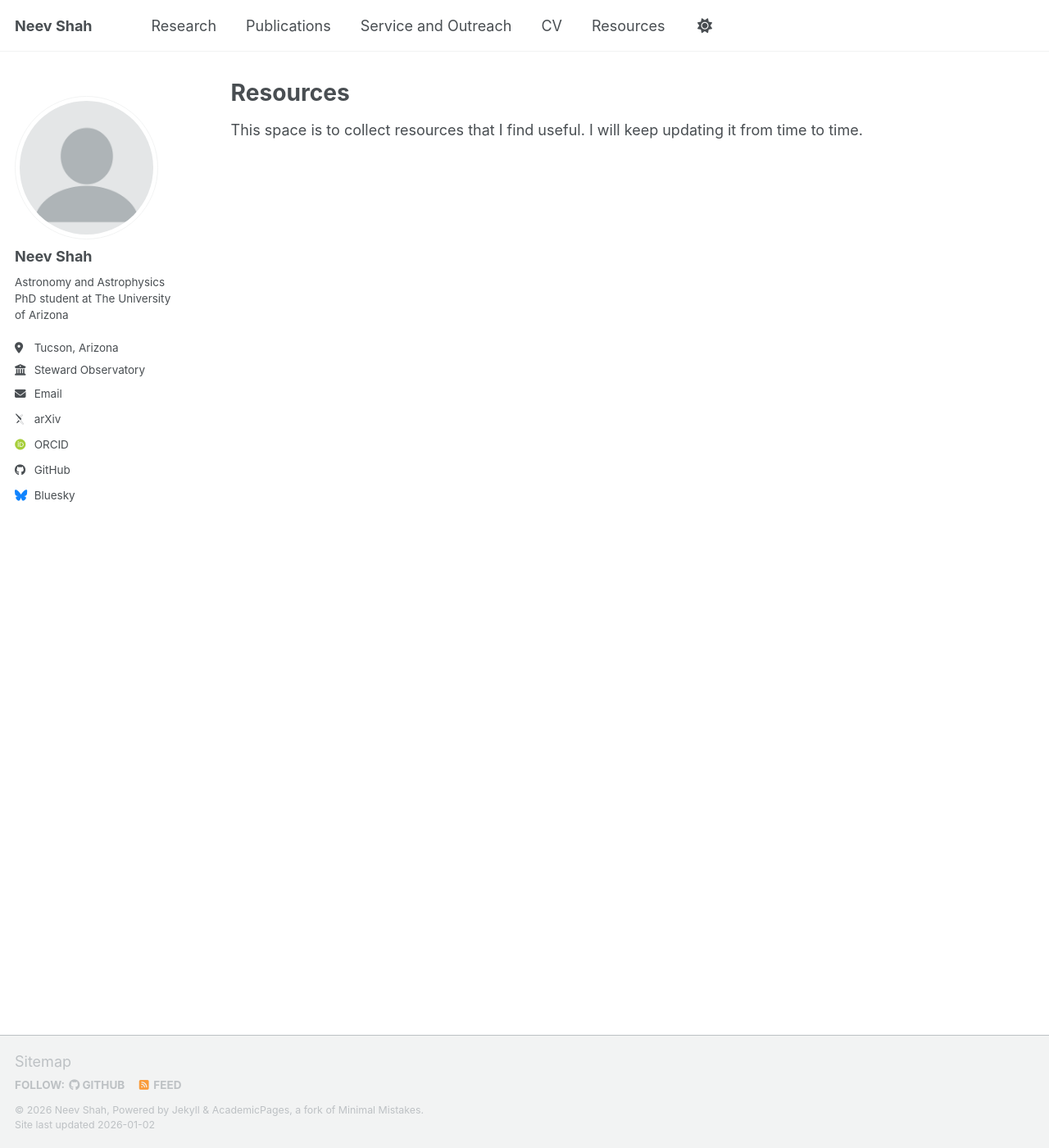
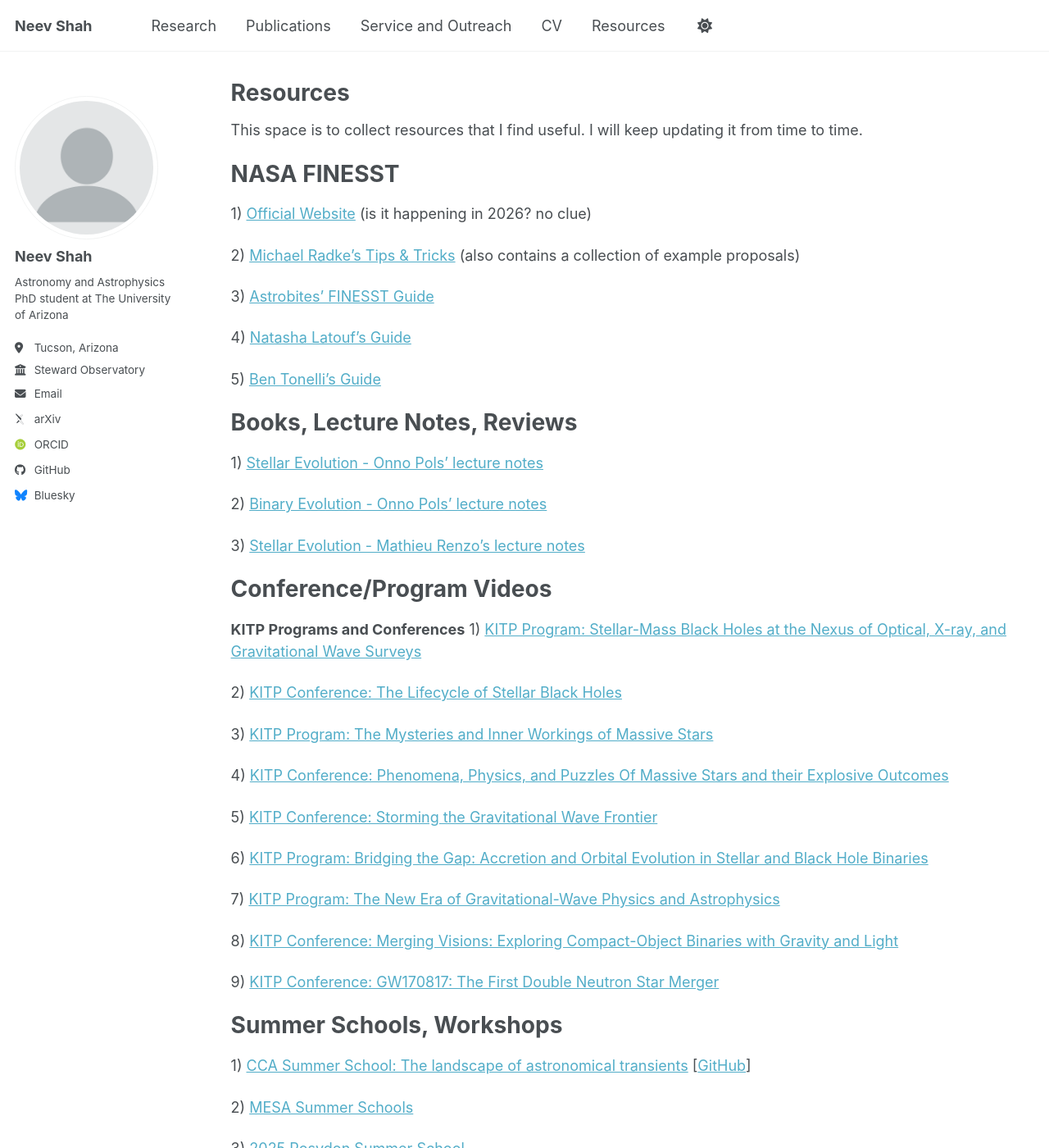
Before and after one commit to neevshah101/neevshah101.github.io, a Jekyll site: the page built from _pages/resources.md, in a window 1280 px wide and 1400 px high. Shown: the whole window at 82% size. Built offline with Jekyll 4.4.1, drawn with Linux system fonts in a browser that asks for light colours; some web fonts are replaced; a script bundle is joined from its source files by our own code; library files that are not in the unit come from our copies; some of the changed text lies outside the part shown.

Commit message:
added resources

```diff
--- a/_pages/resources.md
+++ b/_pages/resources.md
@@ -6,3 +6,62 @@ author_profile: true
 ---
 
 This space is to collect resources that I find useful. I will keep updating it from time to time.
+
+NASA FINESST
+======
+1) [Official Website](https://nspires.nasaprs.com/external/solicitations/summary.do?solId=%7BF9C7B701-6405-FD55-6705-EB4B190646B8) (is it happening in 2026? no clue)
+
+2) [Michael Radke's Tips & Tricks](https://michaelradke.com/posts/finesst-tips/) (also contains a collection of example proposals)
+
+3) [Astrobites' FINESST Guide](https://astrobites.org/2023/01/29/nasa-finesst-application-guide/)
+
+4) [Natasha Latouf's Guide](https://nlatouf.github.io/finesst.html)
+
+5) [Ben Tonelli's Guide](https://bentonelli.github.io/An-Earth-Scientist%27s-Guide-to-NASA-FINESST/)
+
+Books, Lecture Notes, Reviews
+======
+1) [Stellar Evolution - Onno Pols' lecture notes](https://www.astro.ru.nl/~onnop/education/stev_utrecht_notes/)
+
+2) [Binary Evolution - Onno Pols' lecture notes](https://www.astro.ru.nl/~onnop/education/binaries_utrecht_notes/)
+
+3) [Stellar Evolution - Mathieu Renzo's lecture notes](https://www.as.arizona.edu/~mrenzo/teaching.html)
+
+Conference/Program Videos
+======
+
+**KITP Programs and Conferences**
+1) [KITP Program: Stellar-Mass Black Holes at the Nexus of Optical, X-ray, and Gravitational Wave Surveys](https://online.kitp.ucsb.edu/online/stellarbh25/)
+
+2) [KITP Conference: The Lifecycle of Stellar Black Holes](https://online.kitp.ucsb.edu/online/stellarbh-c25/)
+
+3) [KITP Program: The Mysteries and Inner Workings of Massive Stars](https://online.kitp.ucsb.edu/online/stars17/)
+
+4) [KITP Conference: Phenomena, Physics, and Puzzles Of Massive Stars and their Explosive Outcomes](https://online.kitp.ucsb.edu/online/stars-c17/)
+
+5) [KITP Conference: Storming the Gravitational Wave Frontier
+](https://online.kitp.ucsb.edu/online/gwaves-c22/)
+
+6) [KITP Program: Bridging the Gap: Accretion and Orbital Evolution in Stellar and Black Hole Binaries](https://online.kitp.ucsb.edu/online/binary22/)
+
+7) [KITP Program: The New Era of Gravitational-Wave Physics and Astrophysics](https://online.kitp.ucsb.edu/online/gravast19/)
+
+8) [KITP Conference: Merging Visions: Exploring Compact-Object Binaries with Gravity and Light](https://online.kitp.ucsb.edu/online/gravast-c19/)
+
+9) [KITP Conference: GW170817: The First Double Neutron Star Merger](https://online.kitp.ucsb.edu/online/nsmerg-c17/)
+
+Summer Schools, Workshops
+=====
+
+1) [CCA Summer School: The landscape of astronomical transients](https://www.simonsfoundation.org/event/cca-summer-school-2025-the-landscape-of-astronomical-transients/) [[GitHub](https://github.com/dekishalay/LSST_summer_school_2025_Flatiron)]
+
+2) [MESA Summer Schools](https://mesastar.org/summer-schools/)
+
+3) [2025 Posydon Summer School](https://github.com/POSYDON-code/POSYDON-2025-School-Labs)
+
+Miscellaneous
+====
+
+1) [Astronomy as a Field: A Guide for Aspiring Astrophysicists](https://arxiv.org/abs/2312.04041)
+
+2) [International Astronomy Meetings](https://www.cadc-ccda.hia-iha.nrc-cnrc.gc.ca/en/meetings/) - maintained by CDAC
```
Also changed, not shown: _pages/outreach.md (+1 -1 lines).
